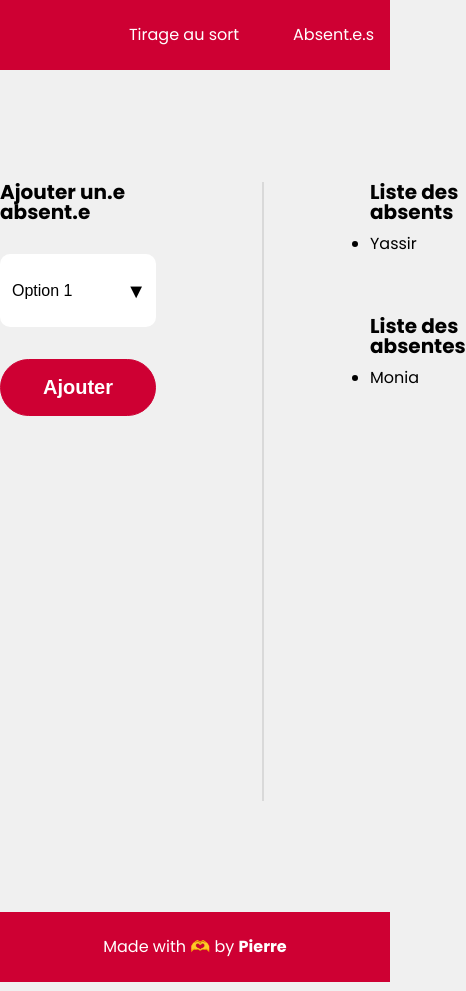
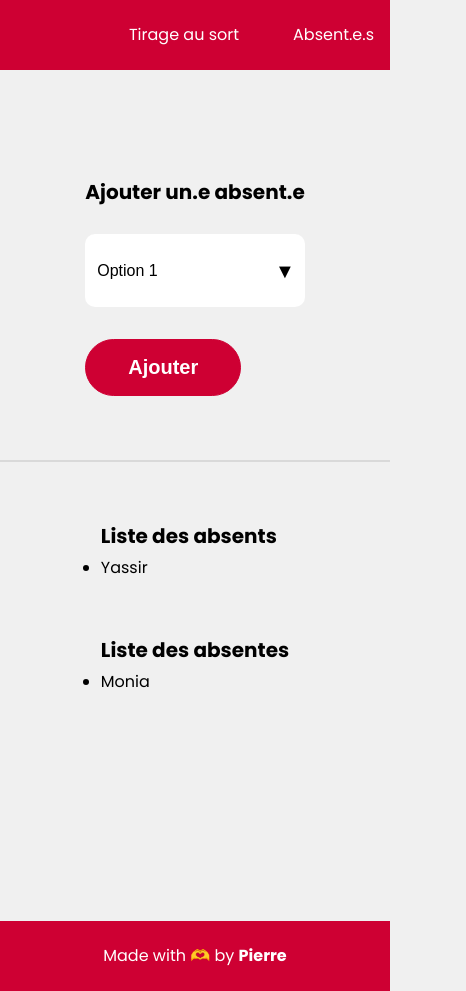
Before and after one commit to pierreBeuselinck/tirage-au-sort-ecv-2023, a React (Create React App) app: page /absents in a window 390 px wide. Shown: the whole page, 466 px wide, since content can reach past the window. Built offline with nearby package versions, Linux system fonts and the light colour scheme.

Commit message:
page d'absents : responsive

```diff
--- a/src/assets/css/App.css
+++ b/src/assets/css/App.css
@@ -46,6 +46,7 @@ body {
 
 .l-absent {
   display: flex;
+  align-items: center;
   margin: 112px auto 0 auto;
   max-width: 980px;
   width: 100%;
@@ -65,7 +66,6 @@ body {
 .l-absent__divider {
   width: 2px;
   min-height: 619px;
-  flex-shrink: 0;
   background: #D9D9D9;
   border: none;
   margin: 0 90px;
@@ -81,10 +81,6 @@ body {
   flex : 1;
 }
 
-.u-width-100 {
-  width: 100%;
-}
-
 .u-mt-32 {
   margin-top: 32px;
 }
@@ -92,3 +88,23 @@ body {
 .u-mt-64 {
   margin-top: 64px;
 }
+
+@media only screen and (max-width: 959px) {
+  /* .u-width-100 {
+    width: 100%;
+  } */
+
+  .l-absent {
+    flex-direction: column;
+    align-items: center;
+    padding-bottom: 120px;
+  }
+
+  .l-absent__divider {
+    max-width: 619px;
+    width: 100%;
+    height: 2px;
+    min-height: auto;
+    margin: 48px 0;
+  }
+}
```
